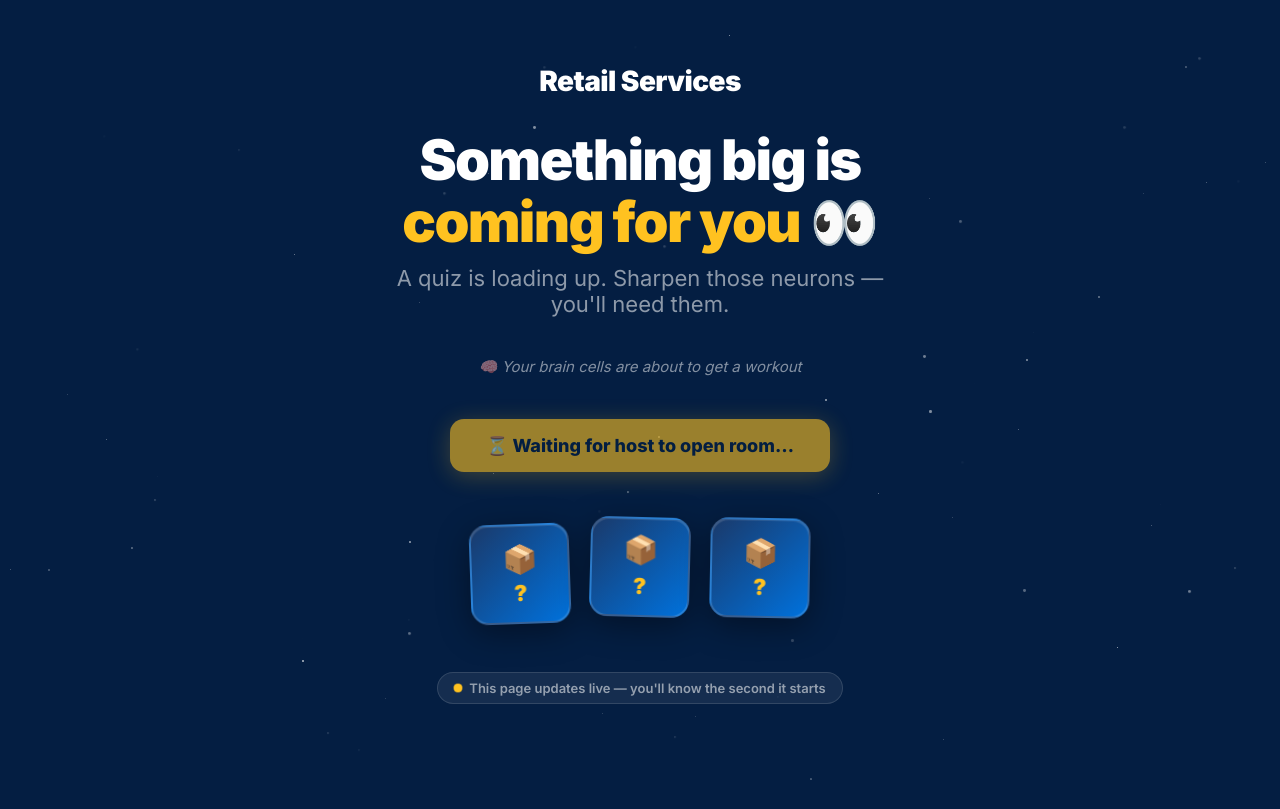
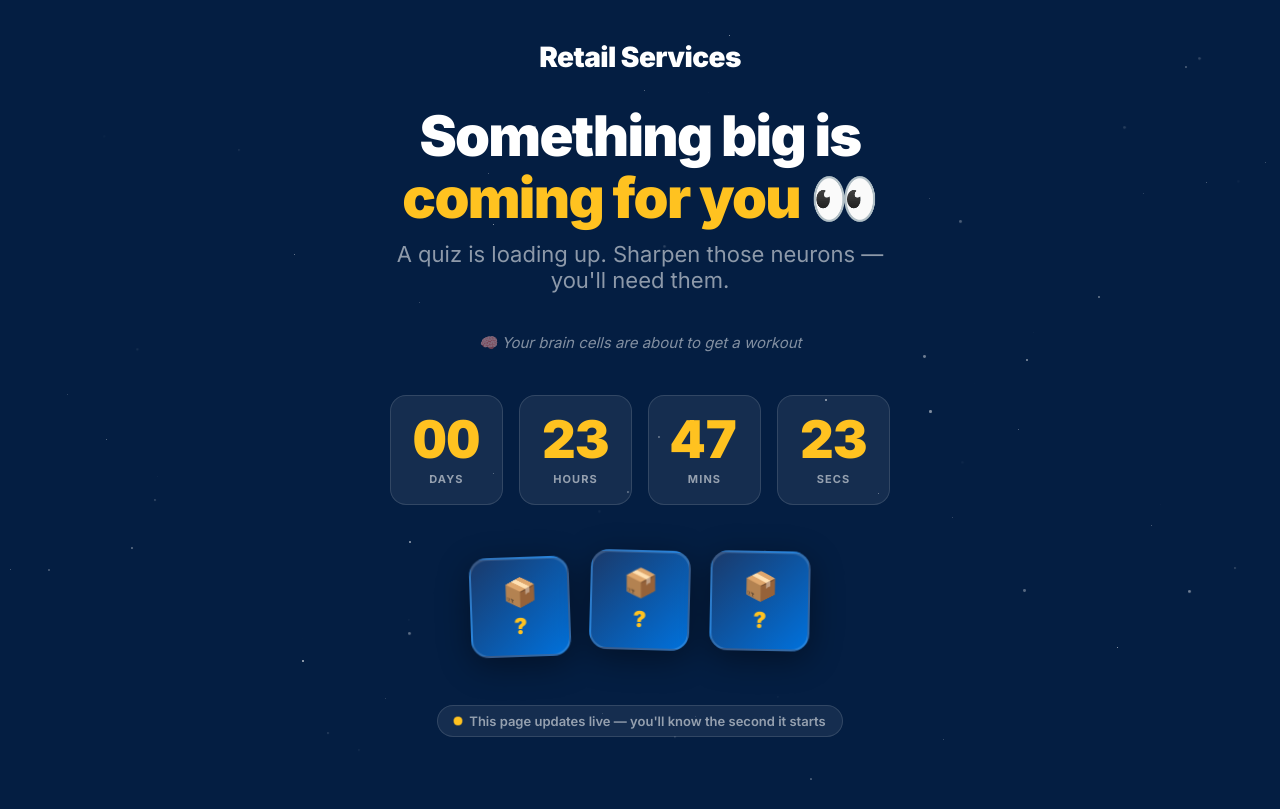
Before and after one commit to siddharthhp/quizblitz, a website: page public/teaser.html in a window 1280 px wide. Drawn offline with nearby package versions, Linux system fonts and the light colour scheme; no server answers.

Commit message:
test: timer Jul 3 12:05 PM IST, refresh window 10 mins

```diff
--- a/public/teaser.html
+++ b/public/teaser.html
@@ -476,7 +476,7 @@
 
       // ---- Countdown ----
       // Friday 4 July 2026, 12:00 PM IST = 06:30 UTC
-      const targetTime = new Date('2026-07-02T06:45:00Z').getTime();
+      const targetTime = new Date('2026-07-03T06:35:00Z').getTime();
       let timerEnded   = false;
 
       function pad(n) { return String(Math.max(0, n)).padStart(2, '0'); }
@@ -514,7 +514,7 @@
         document.getElementById('cd-s').textContent = pad(s);
 
         // Hard refresh 5 minutes before start (once) — after display is already updated
-        if (!refreshed5Min && diff <= 5 * 60 * 1000) {
+        if (!refreshed5Min && diff <= 10 * 60 * 1000) {
           refreshed5Min = true;
           sessionStorage.setItem(REFRESH_KEY, '1');
           setTimeout(() => location.reload(), 1500);
```
